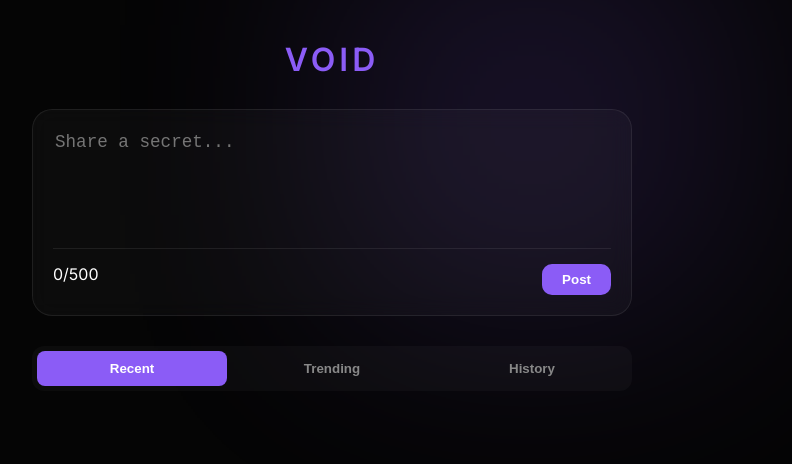
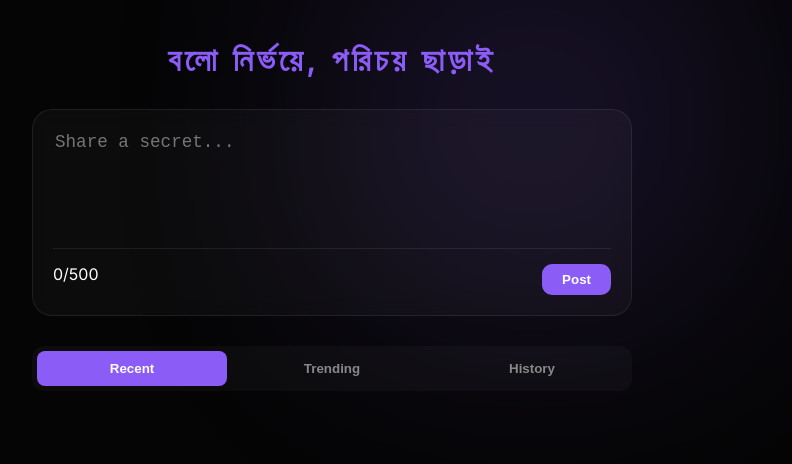
Before and after one commit to alnuman6t9/anon_talk, a website: page public/index.html in a window 1280 px wide. Shown: the whole page, without its empty margins (308-1100 px from the left). Drawn offline with Linux system fonts and the light colour scheme; no server answers.

Commit message:
Update index.html

```diff
--- a/public/index.html
+++ b/public/index.html
@@ -12,7 +12,7 @@
     <div id="notif" class="notif">New reply received!</div>
 
     <div class="container">
-        <div class="logo">VOID</div>
+        <div class="logo">বলো নির্ভয়ে, পরিচয় ছাড়াই</div>
 
         <div class="glass-card">
             <textarea id="box" placeholder="Share a secret..." maxlength="500"></textarea>
```
